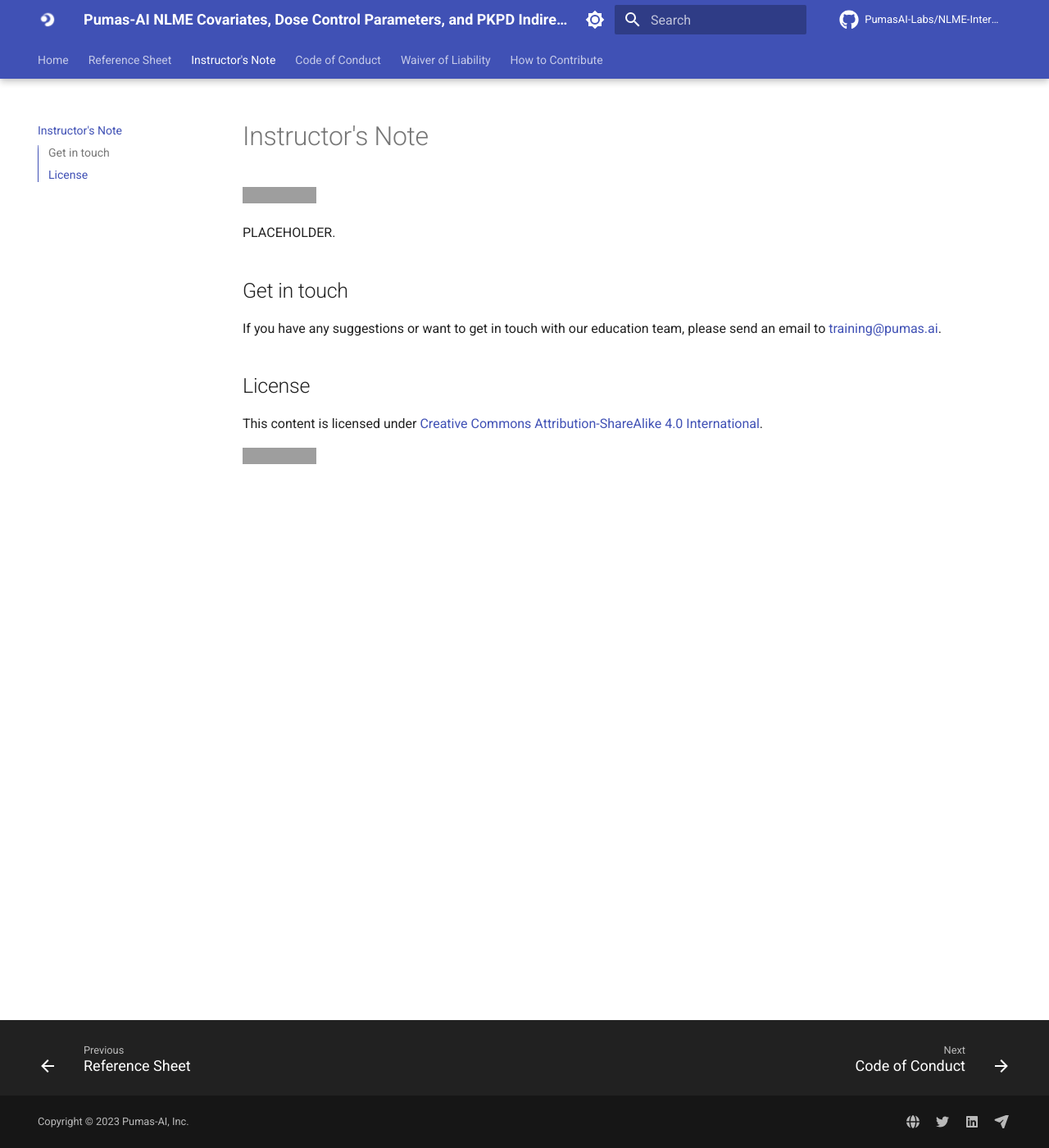
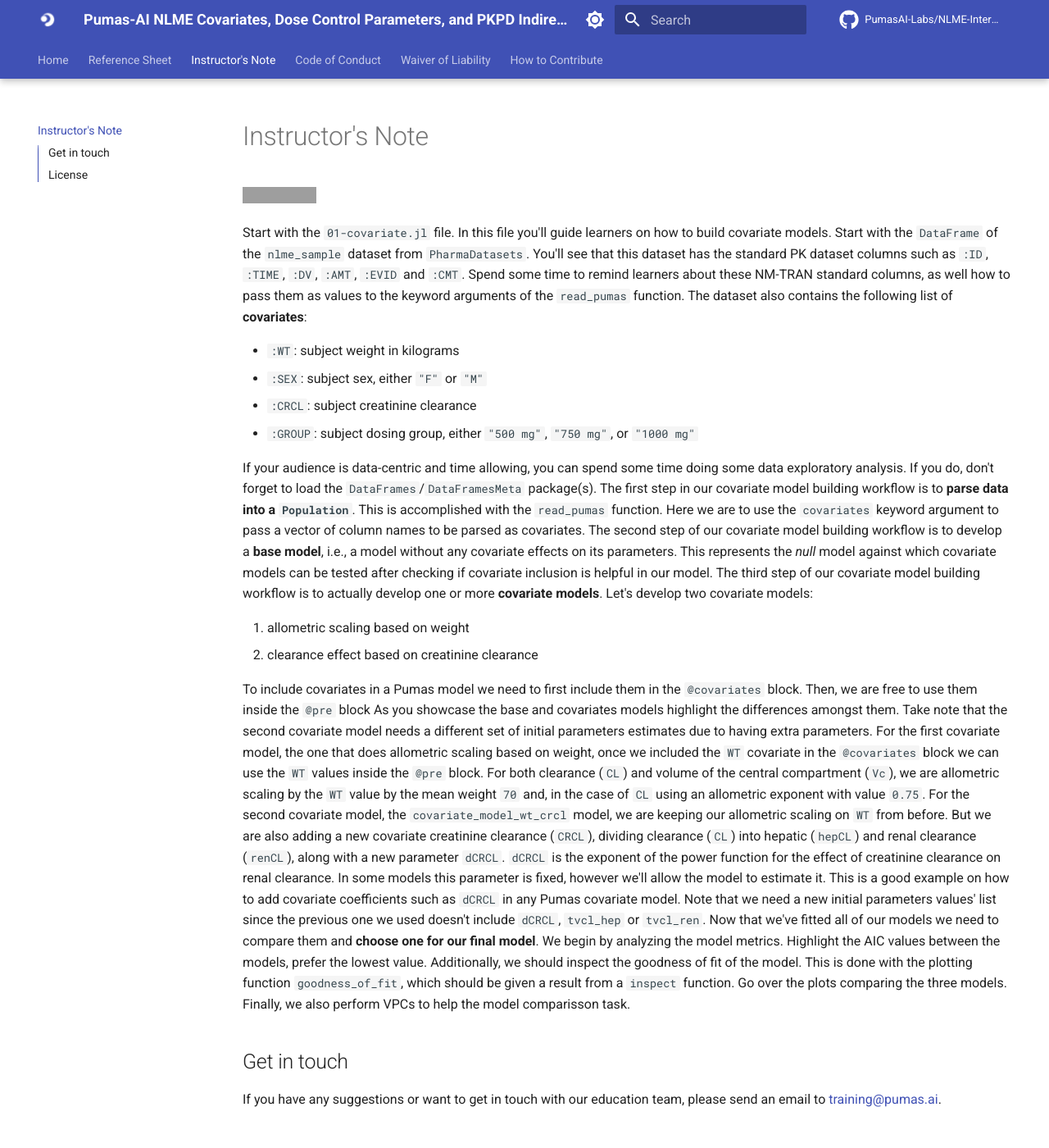
Before and after one commit to PumasAI-Labs/NLME-Intermediate, an MkDocs documentation site: the page built from docs/instructors.md, in a window 1280 px wide and 1400 px high. Shown: the whole window at 82% size. Built offline with MkDocs 1.6.1 and Material for MkDocs 9.7.7, drawn with Linux system fonts in a browser that asks for light colours; comment, search, counter and statistics services are not loaded; grey boxes are pictures that could not be loaded.

Commit message:
01-covariate.jl done

```diff
--- a/docs/instructors.md
+++ b/docs/instructors.md
@@ -4,7 +4,58 @@
 
 [![CC BY-SA 4.0](https://img.shields.io/badge/License-CC%20BY--SA%204.0-lightgrey.svg)](http://creativecommons.org/licenses/by-sa/4.0/)
 
-PLACEHOLDER.
+Start with the `01-covariate.jl` file.
+In this file you'll guide learners on how to build covariate models.
+Start with the `DataFrame` of the `nlme_sample` dataset from `PharmaDatasets`.
+You'll see that this dataset has the standard PK dataset columns such as `:ID`, `:TIME`, `:DV`, `:AMT`, `:EVID` and `:CMT`.
+Spend some time to remind learners about these NM-TRAN standard columns,
+as well how to pass them as values to the keyword arguments of the `read_pumas` function.
+The dataset also contains the following list of **covariates**:
+
+- `:WT`: subject weight in kilograms
+- `:SEX`: subject sex, either `"F"` or `"M"`
+- `:CRCL`: subject creatinine clearance
+- `:GROUP`: subject dosing group, either `"500 mg"`, `"750 mg"`, or `"1000 mg"`
+
+If your audience is data-centric and time allowing,
+you can spend some time doing some data exploratory analysis.
+If you do, don't forget to load the `DataFrames`/`DataFramesMeta` package(s).
+The first step in our covariate model building workflow is to **parse data into a `Population`**.
+This is accomplished with the `read_pumas` function.
+Here we are to use the `covariates` keyword argument to pass a vector of column names to be parsed as covariates.
+The second step of our covariate model building workflow is to develop a **base model**, i.e., a model without any covariate effects on its parameters.
+This represents the _null_ model against which covariate models can be tested after checking if covariate inclusion is helpful in our model.
+The third step of our covariate model building workflow is to actually develop one or more **covariate models**.
+Let's develop two covariate models:
+
+1. allometric scaling based on weight
+1. clearance effect based on creatinine clearance
+
+To include covariates in a Pumas model we need to first include them in the `@covariates` block.
+Then, we are free to use them inside the `@pre` block
+As you showcase the base and covariates models highlight the differences amongst them.
+Take note that the second covariate model needs a different set of initial parameters estimates due to having extra parameters.
+For the first covariate model, the one that does allometric scaling based on weight,
+once we included the `WT` covariate in the `@covariates` block we can use the `WT` values inside the `@pre` block.
+For both clearance (`CL`) and volume of the central compartment (`Vc`),
+we are allometric scaling by the `WT` value by the mean weight `70` and,
+in the case of `CL` using an allometric exponent with value `0.75`.
+For the second covariate model, the `covariate_model_wt_crcl` model, we are keeping our allometric scaling on `WT` from before.
+But we are also adding a new covariate creatinine clearance (`CRCL`),
+dividing clearance (`CL`) into hepatic (`hepCL`) and renal clearance (`renCL`),
+along with a new parameter `dCRCL`.
+`dCRCL` is the exponent of the power function for the effect of creatinine clearance on renal clearance.
+In some models this parameter is fixed, however we'll allow the model to estimate it.
+This is a good example on how to add covariate coefficients such as `dCRCL` in any Pumas covariate model.
+Note that we need a new initial parameters values' list since the previous one we used doesn't include `dCRCL`, `tvcl_hep` or `tvcl_ren`.
+Now that we've fitted all of our models we need to compare them and **choose one for our final model**.
+We begin by analyzing the model metrics.
+Highlight the AIC values between the models, prefer the lowest value.
+Additionally, we should inspect the goodness of fit of the model.
+This is done with the plotting function `goodness_of_fit`,
+which should be given a result from a `inspect` function.
+Go over the plots comparing the three models.
+Finally, we also perform VPCs to help the model comparisson task.
 
 ## Get in touch
 
```
Also changed, not shown: docs/reference.md (+13 -5 lines), 1 other file.
